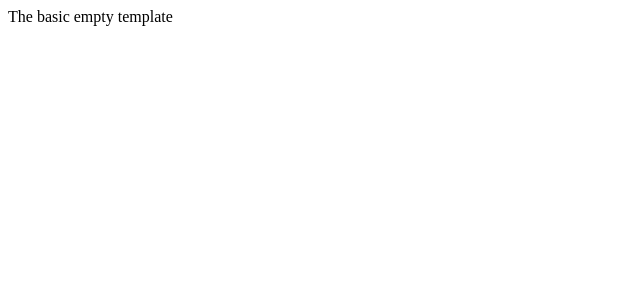
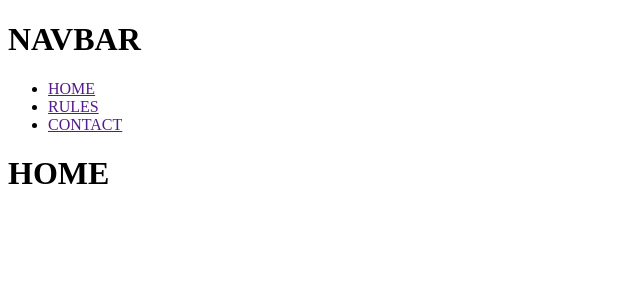
Before and after one commit to Ellezique/Arcade-Secretary-as-deployed, a React (Create React App) app: page / in a window 1280 px wide. Shown: the top 300 px of the page, without its empty margins (0-640 px from the left). Built offline with nearby package versions, Linux system fonts and the light colour scheme.

Commit message:
Setup basic routing and App.js imports, added google font and fontawesome dependencies

```diff
--- a/package.json
+++ b/package.json
@@ -3,11 +3,16 @@
   "version": "0.1.0",
   "private": true,
   "dependencies": {
+    "@fortawesome/fontawesome-svg-core": "^1.2.35",
+    "@fortawesome/free-regular-svg-icons": "^5.15.3",
+    "@fortawesome/free-solid-svg-icons": "^5.15.3",
+    "@fortawesome/react-fontawesome": "^0.1.14",
     "@testing-library/jest-dom": "^4.2.4",
     "@testing-library/react": "^9.3.2",
     "@testing-library/user-event": "^7.1.2",
     "react": "^17.0.2",
     "react-dom": "^17.0.2",
+    "react-router-dom": "^5.2.0",
     "react-scripts": "4.0.3"
   },
   "scripts": {
--- a/public/index.html
+++ b/public/index.html
@@ -10,6 +10,10 @@
       content="Web site created using create-react-app"
     />
     <link rel="apple-touch-icon" href="%PUBLIC_URL%/logo192.png" />
+    <link rel="stylesheet" href="https://use.fontawesome.com/releases/v5.15.3/css/all.css" integrity="sha384-SZXxX4whJ79/gErwcOYf+zWLeJdY/qpuqC4cAa9rOGUstPomtqpuNWT9wdPEn2fk" crossorigin="anonymous">
+    <link rel="preconnect" href="https://fonts.gstatic.com">
+    <link href="https://fonts.googleapis.com/css2?family=Roboto+Mono&display=swap" rel="stylesheet">
+
     <!--
       manifest.json provides metadata used when your web app is installed on a
       user's mobile device or desktop. See https://developers.google.com/web/fundamentals/web-app-manifest/
--- a/src/App.js
+++ b/src/App.js
@@ -1,9 +1,22 @@
-import React from 'react'
+import React from 'react';
+import NavBar from './Components/NavBar';
+import {BrowserRouter as Router, Switch, Route} from 'react-router-dom';
+import './App.css';
+import Home from './Pages/Home';
+import Rules from './Pages/Rules';
+import Contact from './Pages/Contact';
 
 const App = () => {
   return (
-    <div >
-          The basic empty template
+    <div className="App">
+        <Router>
+          <NavBar />
+          <Switch>
+            <Route path='/' exact component={Home} />
+            <Route path ='Rules' component={Rules} />
+            <Route path ='Contact' component={Contact} />
+          </Switch>
+        </Router>
     </div>
   )
 }
--- a/src/Components/NavBar.js
+++ b/src/Components/NavBar.js
@@ -0,0 +1,29 @@
+import React from 'react';
+import { Link } from 'react-router-dom'
+
+function NavBar() {
+    return (
+        <div>
+            <h1>NAVBAR</h1>
+            <ul>
+                <li>
+                    <Link>
+                        HOME
+                    </Link>
+                </li>
+                <li>
+                    <Link>
+                        RULES
+                    </Link>
+                </li>
+                <li>
+                    <Link>
+                        CONTACT
+                    </Link>
+                </li>
+            </ul>
+        </div>
+    )
+}
+
+export default NavBar
--- a/src/Pages/Contact.js
+++ b/src/Pages/Contact.js
@@ -0,0 +1,11 @@
+import React from 'react'
+
+function Contact() {
+    return (
+        <div>
+            <h1>CONTACT</h1>
+        </div>
+    )
+}
+
+export default Contact
--- a/src/Pages/Home.js
+++ b/src/Pages/Home.js
@@ -3,7 +3,7 @@ import React from 'react'
 const Home = () => {
     return (
         <div>
-
+            <h1>HOME</h1>
         </div>
     )
 }
--- a/src/Pages/Rules.js
+++ b/src/Pages/Rules.js
@@ -0,0 +1,11 @@
+import React from 'react'
+
+function Rules() {
+    return (
+        <div>
+            <h1>RULES</h1>
+        </div>
+    )
+}
+
+export default Rules
```
Also changed, not shown: 1 other file (tests, documents, lock files or other folders).
